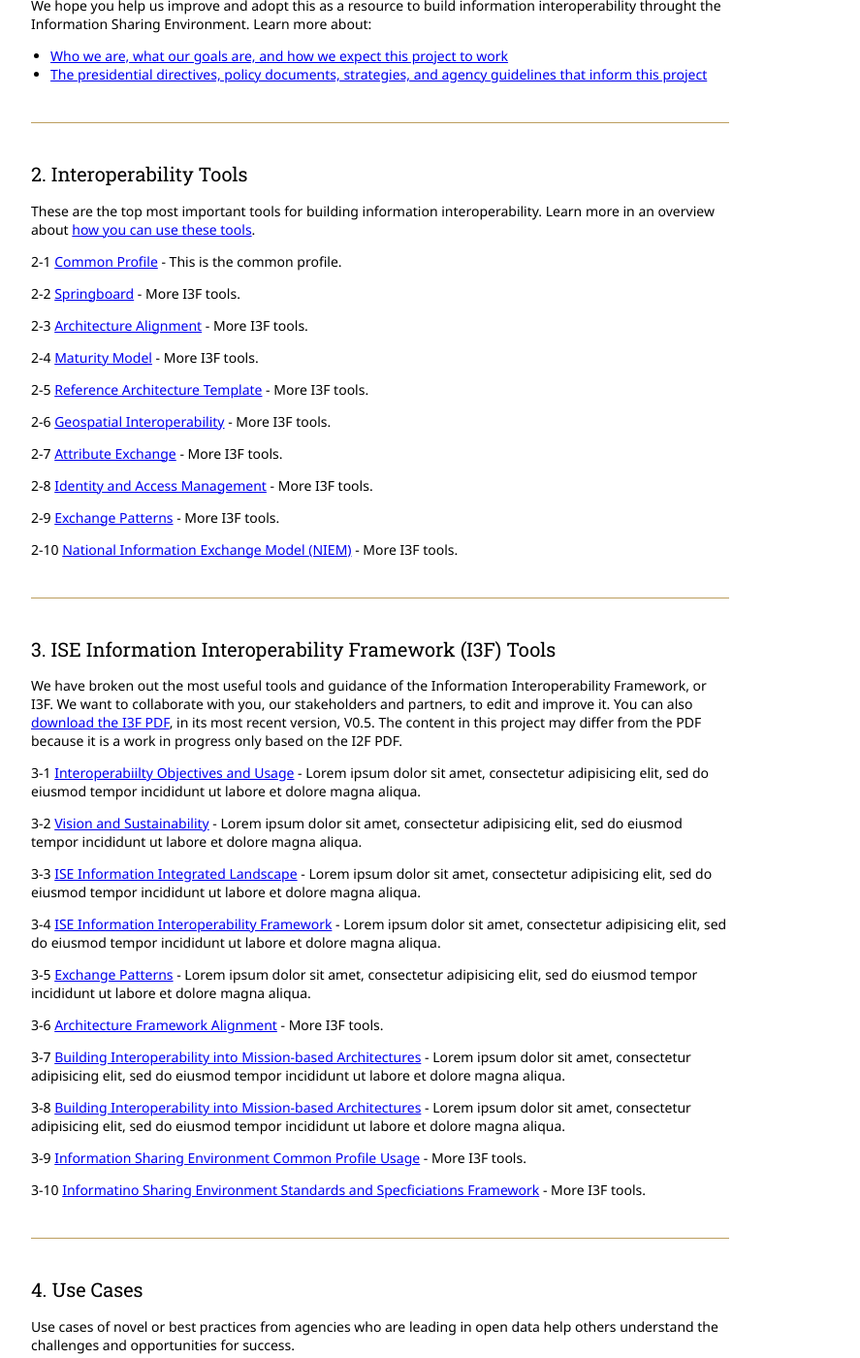
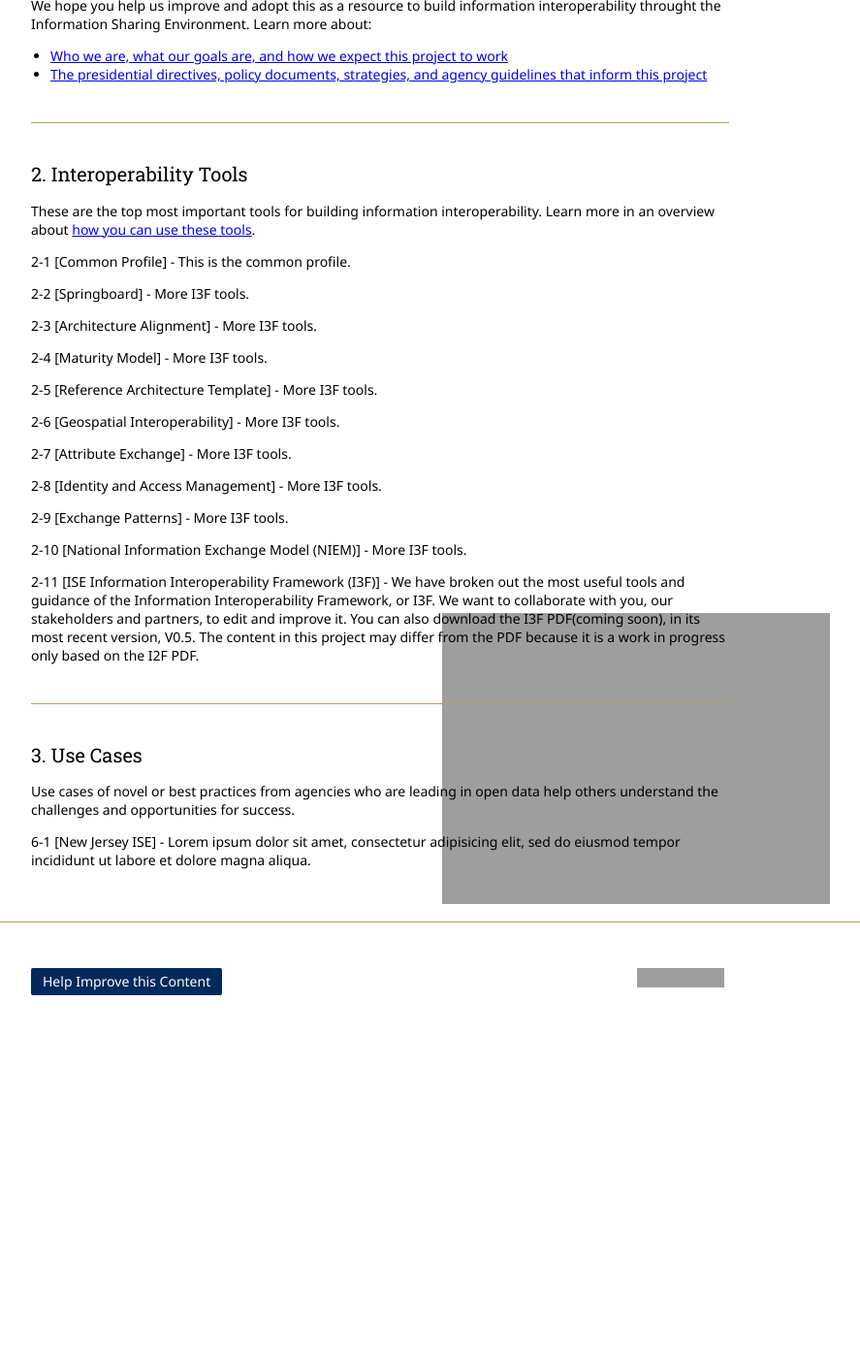
Before and after one commit to Project-Interoperability/project-interoperability.github.io, a Jekyll site: the page built from index.md, in a window 1280 px wide and 1400 px high, scrolled down 591 px. Shown: the whole window at 97% size, without its empty margins (248-1135 px from the left). Built offline with Jekyll 4.4.1, drawn with Linux system fonts in a browser that asks for light colours; nearby versions of some CDN libraries; after the commit the page ends 1659 px from its top, so only the background shows below that; some of the changed text lies outside the part shown; grey boxes are pictures that could not be loaded.

Commit message:
clearing out more filler content

```diff
--- a/index.md
+++ b/index.md
@@ -27,71 +27,32 @@
 
 These are the top most important tools for building information interoperability. Learn more in an overview about [how you can use these tools](http://ise.gov).
 
-2-1 [Common Profile](/) - This is the common profile.
+2-1 [Common Profile] - This is the common profile.
 
-2-2 [Springboard](/) - More I3F tools.
+2-2 [Springboard] - More I3F tools.
 
-2-3 [Architecture Alignment](/) - More I3F tools.
+2-3 [Architecture Alignment] - More I3F tools.
 
-2-4 [Maturity Model](/) - More I3F tools.
+2-4 [Maturity Model] - More I3F tools.
 
-2-5 [Reference Architecture Template](/) - More I3F tools.
+2-5 [Reference Architecture Template] - More I3F tools.
 
-2-6 [Geospatial Interoperability](/) - More I3F tools.
+2-6 [Geospatial Interoperability] - More I3F tools.
 
-2-7 [Attribute Exchange](/) - More I3F tools.
+2-7 [Attribute Exchange] - More I3F tools.
 
-2-8 [Identity and Access Management](/) - More I3F tools.
+2-8 [Identity and Access Management] - More I3F tools.
 
-2-9 [Exchange Patterns](/) - More I3F tools.
+2-9 [Exchange Patterns] - More I3F tools.
 
-2-10 [National Information Exchange Model (NIEM)](/) - More I3F tools.
+2-10 [National Information Exchange Model (NIEM)] - More I3F tools.
 
+2-11 [ISE Information Interoperability Framework (I3F)] - We have broken out the most useful tools and guidance of the Information Interoperability Framework, or I3F. We want to collaborate with you, our stakeholders and partners, to edit and improve it. You can also download the I3F PDF(coming soon), in its most recent version, V0.5. The content in this project may differ from the PDF because it is a work in progress only based on the I2F PDF.
 
 ----------------
 
-##3. ISE Information Interoperability Framework (I3F) Tools
-
-We have broken out the most useful tools and guidance of the Information Interoperability Framework, or I3F. We want to collaborate with you, our stakeholders and partners, to edit and improve it. You can also [download the I3F PDF](/), in its most recent version, V0.5. The content in this project may differ from the PDF because it is a work in progress only based on the I2F PDF.
-
-3-1 [Interoperabiilty Objectives and Usage](/) - Lorem ipsum dolor sit amet, consectetur adipisicing elit, sed do eiusmod tempor incididunt ut labore et dolore magna aliqua.
-
-3-2 [Vision and Sustainability](/) - Lorem ipsum dolor sit amet, consectetur adipisicing elit, sed do eiusmod tempor incididunt ut labore et dolore magna aliqua.
-
-3-3 [ISE Information Integrated Landscape](/) - Lorem ipsum dolor sit amet, consectetur adipisicing elit, sed do eiusmod tempor incididunt ut labore et dolore magna aliqua.
-
-3-4 [ISE Information Interoperability Framework](/) - Lorem ipsum dolor sit amet, consectetur adipisicing elit, sed do eiusmod tempor incididunt ut labore et dolore magna aliqua.
-
-3-5 [Exchange Patterns](/) - Lorem ipsum dolor sit amet, consectetur adipisicing elit, sed do eiusmod tempor incididunt ut labore et dolore magna aliqua.
-
-3-6 [Architecture Framework Alignment](/) - More I3F tools.
-
-3-7 [Building Interoperability into Mission-based Architectures](/) - Lorem ipsum dolor sit amet, consectetur adipisicing elit, sed do eiusmod tempor incididunt ut labore et dolore magna aliqua.
-
-3-8 [Building Interoperability into Mission-based Architectures](/) - Lorem ipsum dolor sit amet, consectetur adipisicing elit, sed do eiusmod tempor incididunt ut labore et dolore magna aliqua.
-
-3-9 [Information Sharing Environment Common Profile Usage](/) - More I3F tools.
-
-3-10 [Informatino Sharing Environment Standards and Specficiations Framework](/) - More I3F tools.
-
-----------------
-
-##4. Use Cases
+##3. Use Cases
 
 Use cases of novel or best practices from agencies who are leading in open data help others understand the challenges and opportunities for success.
 
-6-1 [New Jersey ISE](/) - Lorem ipsum dolor sit amet, consectetur adipisicing elit, sed do eiusmod tempor incididunt ut labore et dolore magna aliqua.
-
-6-2 [Sed ut perspiciatis](/) - Lorem ipsum dolor sit amet, consectetur adipisicing elit, sed do eiusmod tempor incididunt ut labore et dolore magna aliqua.
-
-6-3 [At vero eos et accusamus](/) - Lorem ipsum dolor sit amet, consectetur adipisicing elit, sed do eiusmod tempor incididunt ut labore et dolore magna aliqua.
-
-6-4 [Nemo enim ipsam](/) - Lorem ipsum dolor sit amet, consectetur adipisicing elit, sed do eiusmod tempor incididunt ut labore et dolore magna aliqua.
-
-6-5 [Nam libero tempore](/) - Lorem ipsum dolor sit amet, consectetur adipisicing elit, sed do eiusmod tempor incididunt ut labore et dolore magna aliqua.
-
-6-6 [Temporibus autem quibusdam](/) - Lorem ipsum dolor sit amet, consectetur adipisicing elit, sed do eiusmod tempor incididunt ut labore et dolore magna aliqua.
-
-6-7 [Et harum quidem rerum](/) - Lorem ipsum dolor sit amet, consectetur adipisicing elit, sed do eiusmod tempor incididunt ut labore et dolore magna aliqua.
-
-6-8 [Quis autem vel eum](/) - Lorem ipsum dolor sit amet, consectetur adipisicing elit, sed do eiusmod tempor incididunt ut labore et dolore magna aliqua.
+6-1 [New Jersey ISE] - Lorem ipsum dolor sit amet, consectetur adipisicing elit, sed do eiusmod tempor incididunt ut labore et dolore magna aliqua.
```
